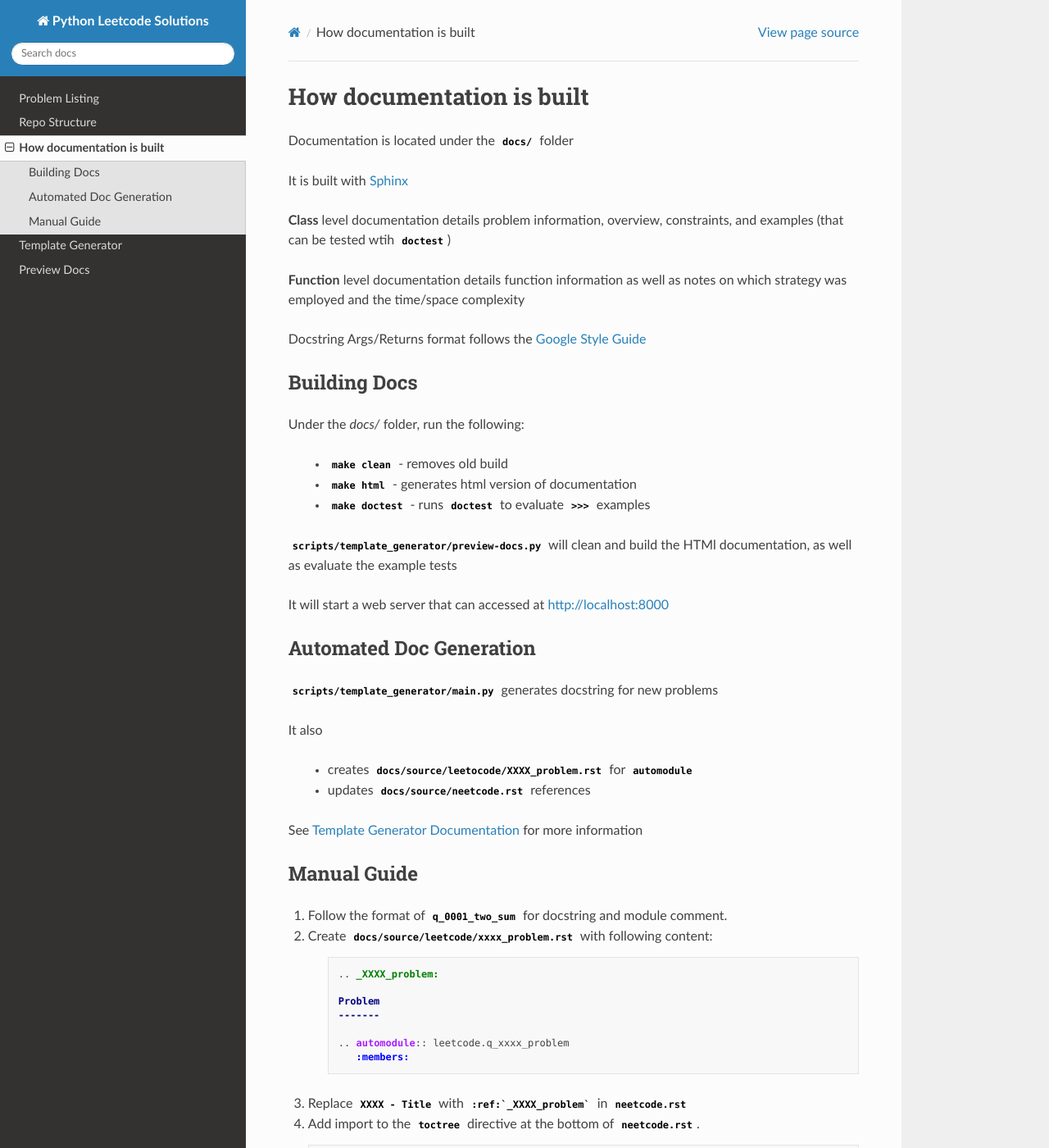
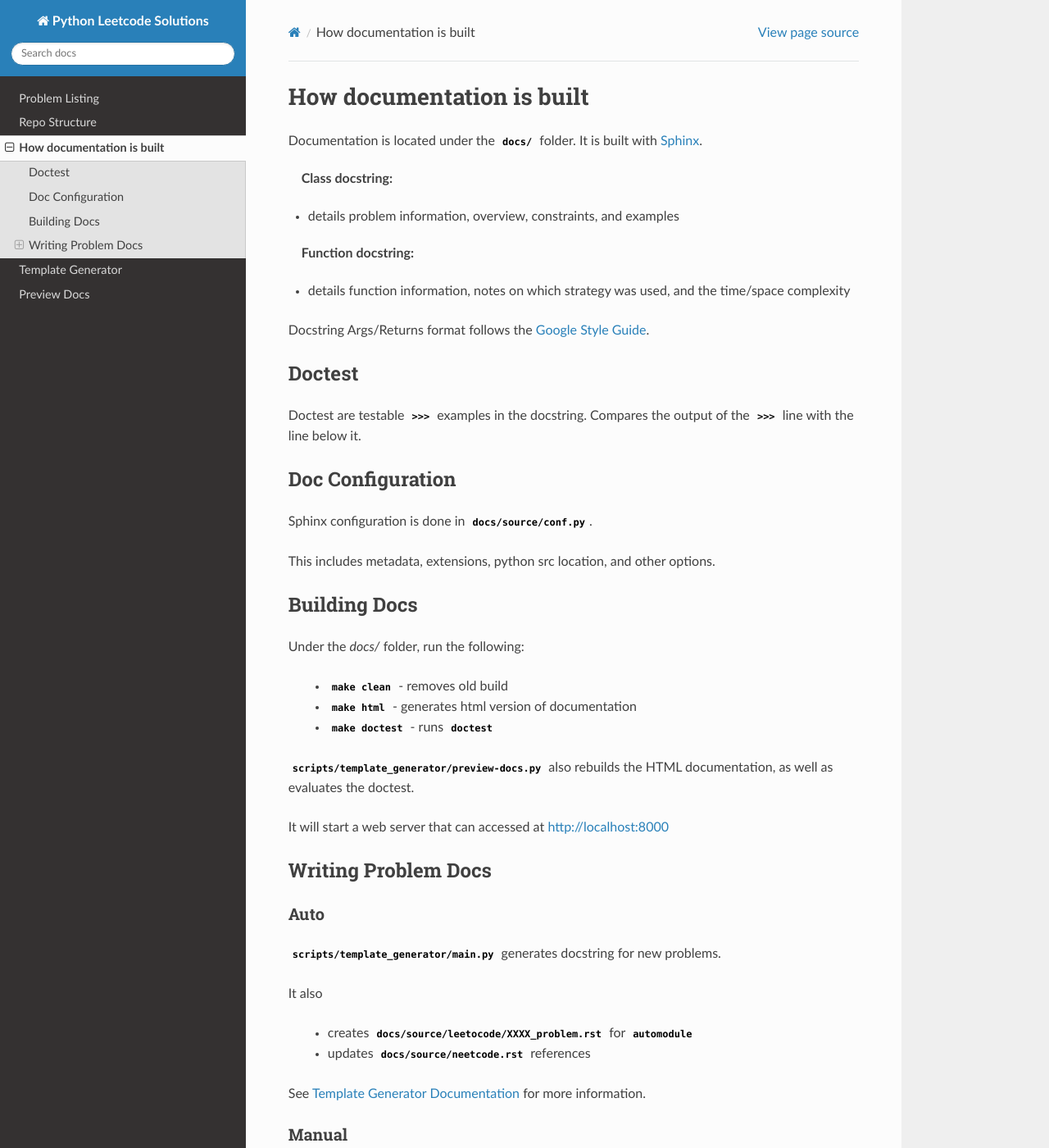
Before and after one commit to rossmassey/python-leetcode, a Sphinx documentation site: the page built from docs/source/doc_overview.rst, in a window 1280 px wide and 1400 px high. Shown: the whole window at 82% size. Built offline with Sphinx 7.4.7 and the Read the Docs theme 2.0.0, drawn with Linux system fonts in a browser that asks for light colours.

Commit message:
doc improvements

```diff
--- a/docs/source/doc_overview.rst
+++ b/docs/source/doc_overview.rst
@@ -7,45 +7,64 @@ How documentation is built
 .. _Sphinx: https://www.sphinx-doc.org/en/master/
 .. _Google Style Guide: https://google.github.io/styleguide/pyguide.html#383-functions-and-methods
 
-Documentation is located under the ``docs/`` folder
+Documentation is located under the ``docs/`` folder. It is built with `Sphinx`_.
 
-It is built with `Sphinx`_
+:Class docstring:
 
-**Class** level documentation details problem information, overview, constraints,
-and examples (that can be tested wtih ``doctest``)
+* details problem information, overview, constraints, and examples
 
-**Function** level documentation details function information as well as notes on
-which strategy was employed and the time/space complexity
+:Function docstring:
 
-Docstring Args/Returns format follows the `Google Style Guide`_
+* details function information, notes on which strategy was used, and the time/space complexity
+
+Docstring Args/Returns format follows the `Google Style Guide`_.
+
+Doctest
+=======
+
+Doctest are testable ``>>>`` examples in the docstring. Compares the output of
+the ``>>>`` line with the line below it.
+
+Doc Configuration
+=================
+
+Sphinx configuration is done in ``docs/source/conf.py``.
+
+This includes metadata, extensions, python src location, and other options.
 
 
 Building Docs
-^^^^^^^^^^^^^
+=============
+
 Under the `docs/` folder, run the following:
 
     * ``make clean`` - removes old build
     * ``make html`` - generates html version of documentation
-    * ``make doctest`` - runs ``doctest`` to evaluate ``>>>`` examples
+    * ``make doctest`` - runs ``doctest``
 
-``scripts/template_generator/preview-docs.py`` will clean and build the HTMl
-documentation, as well as evaluate the example tests
+``scripts/template_generator/preview-docs.py`` also rebuilds the HTML
+documentation, as well as evaluates the doctest.
 
 It will start a web server that can accessed at http://localhost:8000
 
-Automated Doc Generation
-^^^^^^^^^^^^^^^^^^^^^^^^
-``scripts/template_generator/main.py`` generates docstring for new problems
+Writing Problem Docs
+====================
+
+Auto
+----
+
+``scripts/template_generator/main.py`` generates docstring for new problems.
 
 It also
 
     * creates ``docs/source/leetocode/XXXX_problem.rst`` for ``automodule``
     * updates ``docs/source/neetcode.rst`` references
 
-See :ref:`Template Generator Documentation <template-generator-doc>` for more information
+See :ref:`Template Generator Documentation <template-generator-doc>` for more
+information.
 
-Manual Guide
-^^^^^^^^^^^^
+Manual
+------
 
 #. Follow the format of ``q_0001_two_sum`` for docstring and module comment.
 #. Create ``docs/source/leetcode/xxxx_problem.rst`` with following content:
--- a/docs/source/index.rst
+++ b/docs/source/index.rst
@@ -9,7 +9,7 @@ This is the documentation for my `python-leetcode`_ repo.
 Articles
 ========
 
-This section has some articles explaining the code in this repository.
+Articles explaining the code in this repository.
 
 .. toctree::
    :maxdepth: 1
@@ -21,7 +21,7 @@ This section has some articles explaining the code in this repository.
 Scripts
 =======
 
-This section has documentation for the scripts in this repository.
+Documentation for the scripts in this repository.
 
 .. toctree::
    :maxdepth: 2
--- a/docs/source/neetcode.rst
+++ b/docs/source/neetcode.rst
@@ -25,7 +25,7 @@ Arrays and Hashing
     "🟨", "0271 - Encode and Decode Strings"
     "🟨", "0128 - Longest Consecutive Sequence"
 
-:In Order:
+:All completed problems:
 
 .. toctree::
    :maxdepth: 1
```
Also changed, not shown: README.md (+1 -1 lines), docs/source/folder_structure.rst (+24 -10 lines), 2 other files.
